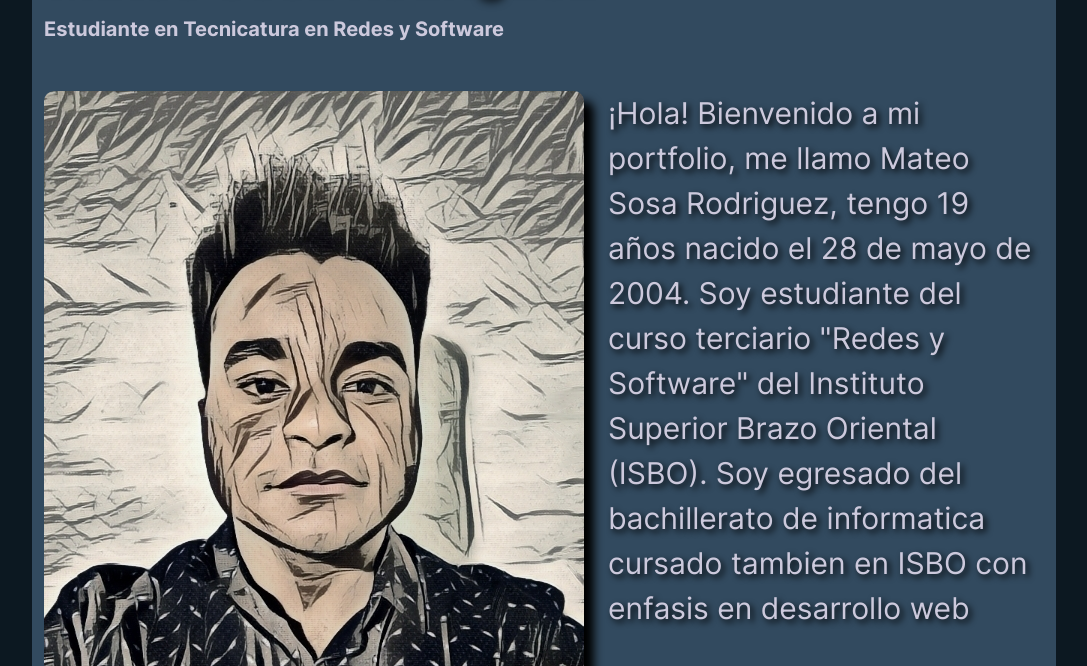
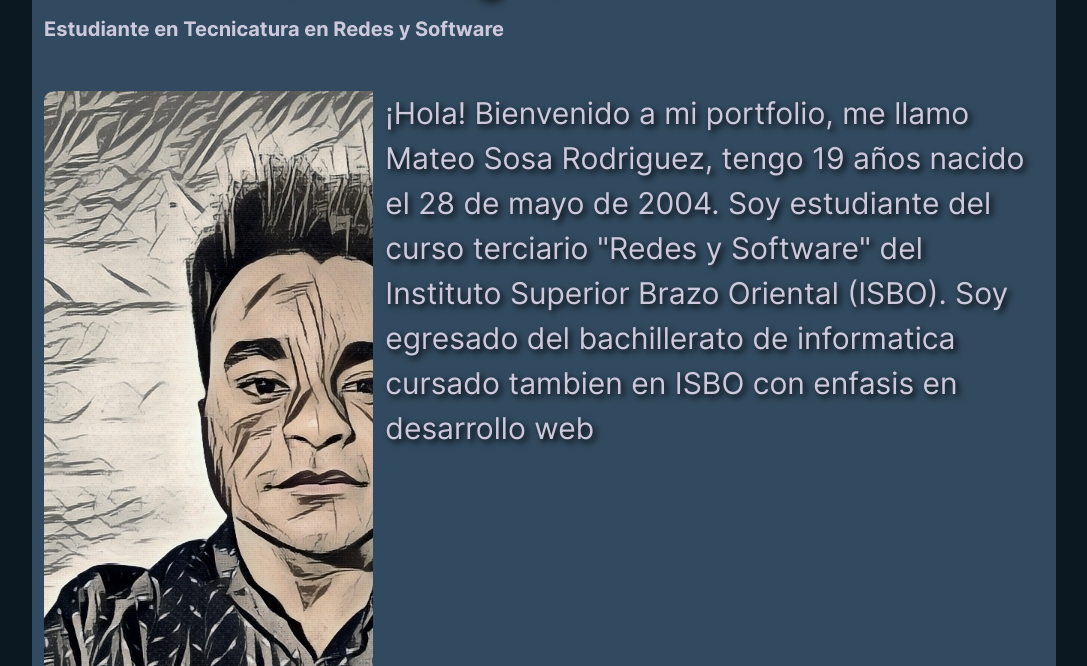
Before and after one commit to MateeSR/Portfolio, a plain HTML site: page index.html in a window 1280 px wide. Shown: the part 134-800 px from the top of the page, without its empty margins (96-1183 px from the left). Drawn offline with Linux system fonts and the light colour scheme.

Commit message:
Se arregla el responsive de la imagen

```diff
--- a/css/style.css
+++ b/css/style.css
@@ -14,7 +14,12 @@ body {
 
 
 }
+.divImagenMia {
+    overflow: hidden;
 
+
+
+}
 
 .nombre h1{
     font-weight:bold;
@@ -43,7 +48,7 @@ h1, .name a {
 }
 .imagenMia {
     border-radius: 10px;
-    box-shadow: black 10px 10px 10px
+    box-shadow: black 10px 10px 10px;
 
 }
 p {
@@ -51,7 +56,7 @@ p {
     font-weight: 400;
     color:  #CCC9DC;
     font-size: 30px;
-    text-shadow: black 0.1em 0.1em 0.2em
+    text-shadow: black 0.1em 0.1em 0.2em;
 }
 
 .descripcion {
--- a/index.html
+++ b/index.html
@@ -24,7 +24,7 @@
                 </div>
             </div>
             <div class="row">
-                <div class="col">
+                <div class="col-lg-4 col-md-6 col-sm-12 divImagenMia">
                     <img class="imagenMia" src="img/yo.jpg" alt="Foto animada">
                 </div>
                 <div class="col">
```
